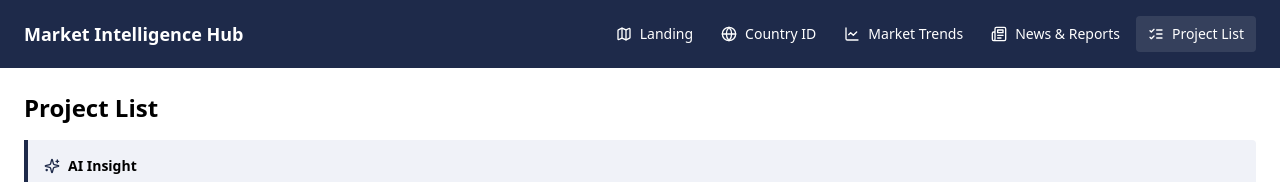
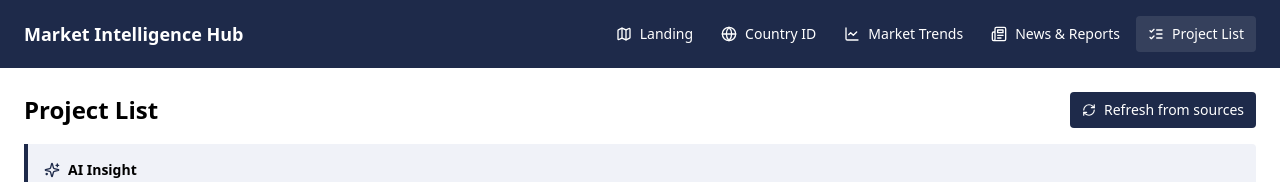
Before and after one commit to emilianonarducci/ey-prysmian-mi-hub-demo, a React (Vite) app in the folder frontend/: page /projects in a window 1280 px wide. Shown: the top 182 px of the page. Built offline with nearby package versions, Linux system fonts and the light colour scheme; no server answers; the HTML template or start-up script is replaced by a standard one.

Commit message:
feat(ui): Project List refresh-from-sources button

```diff
--- a/frontend/src/pages/ProjectListPage.tsx
+++ b/frontend/src/pages/ProjectListPage.tsx
@@ -2,14 +2,31 @@ import { useState } from "react";
 import { useProjects } from "@/lib/queries";
 import EvidenceMetadataViewer from "@/components/EvidenceMetadataViewer";
 import AIInsightCard from "@/components/AIInsightCard";
+import api from "@/lib/api";
+import { RefreshCw } from "lucide-react";
 
 export default function ProjectListPage() {
   const [filters, setFilters] = useState<Record<string, string>>({});
-  const { data, isLoading } = useProjects(filters);
+  const { data, isLoading, refetch } = useProjects(filters);
   const [evidenceId, setEvidenceId] = useState<string | null>(null);
+  const [refreshing, setRefreshing] = useState(false);
+  async function refresh() {
+    setRefreshing(true);
+    try {
+      await api.post("/agents/mining_cable_specialist/run", { bounded: true, max_items: 3, timeout_seconds: 30 });
+      setTimeout(() => { refetch(); setRefreshing(false); }, 8000);
+    } catch { setRefreshing(false); }
+  }
   return (
     <div>
-      <h1 className="text-2xl font-bold mb-4">Project List</h1>
+      <div className="flex items-center justify-between mb-4">
+        <h1 className="text-2xl font-bold">Project List</h1>
+        <button onClick={refresh} disabled={refreshing}
+          className="px-3 py-2 bg-ey-navy text-white rounded text-sm flex items-center gap-2">
+          <RefreshCw size={14} className={refreshing ? "animate-spin" : ""} />
+          {refreshing ? "Refreshing..." : "Refresh from sources"}
+        </button>
+      </div>
       <AIInsightCard
         title="AI Insight"
         body={
```
